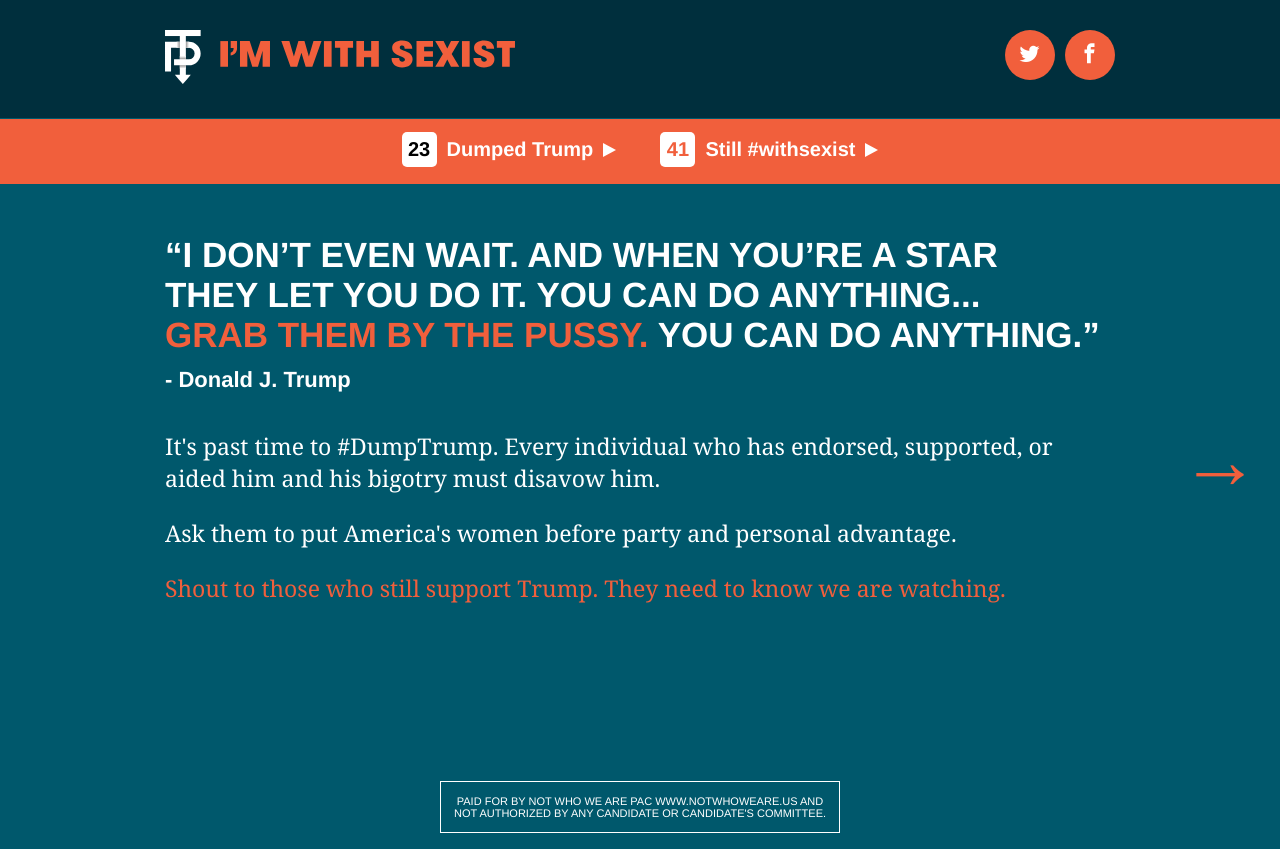
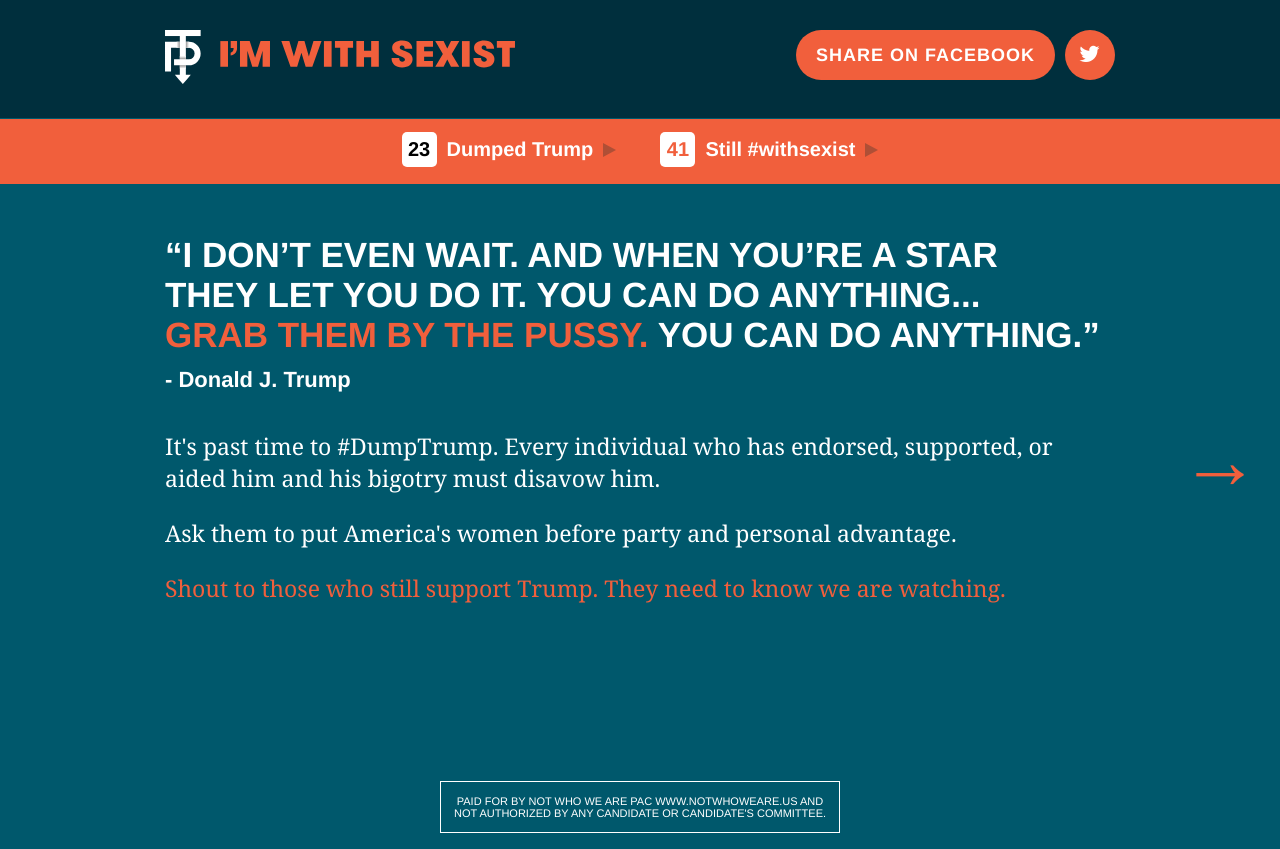
Before and after one commit to mattlima/imwithsexist.com, a plain HTML site: page index.html in a window 1280 px wide. Drawn offline with nearby package versions, Linux system fonts and the light colour scheme; files whose address does not match are found by name.

Commit message:
adding hover states and header updates (fb share text)

```diff
--- a/index.html
+++ b/index.html
@@ -37,7 +37,7 @@
 <div class="header sans-serif">
 
   <div class="logo"><img src="img/imwithsexistlogo.svg" alt="I'm With Sexism">
-  <div class="social"> <a target="_blank" href="https://www.facebook.com/sharer/sharer.php?u=http%3A//imwithsexist.com/"><span class="icon-facebook"></span></a> <a target="_blank" href="https://twitter.com/home?status=These%20people%20are%20still%20standing%20with%20%40realDonaldTrump%3A%20ImWithSexist.com%0A%23TrumpTapes"><span class="icon-twitter"></span></a> </div>
+  <div class="social"><a target="_blank" href="https://twitter.com/home?status=These%20people%20are%20still%20standing%20with%20%40realDonaldTrump%3A%20ImWithSexist.com%0A%23TrumpTapes"><span class="icon-twitter"></span></a> <a target="_blank" href="https://www.facebook.com/sharer/sharer.php?u=http%3A//imwithsexist.com/" class="button-share">Share on Facebook</a></div>
   </div>
 
   <h1 class="hidden">I'm With Sexist</h1>
--- a/style.css
+++ b/style.css
@@ -353,6 +353,10 @@ p {
 	left: auto;
 	right: 20px
 }
+.unslider-arrow.next:hover{
+	color: #254452 !important;
+}
+
 footer {
 	width: 98%;
 	margin: 7rem auto 1rem auto;
@@ -547,7 +551,7 @@ p {
 	content: "\ea96";
 }
 .social {
-	width: 110px;
+	width: auto;
 	float: right;
 }
 .social a {
@@ -564,8 +568,21 @@ p {
 	cursor: pointer;
 	float: right;
 }
+.social a:hover {
+	color: #AF4F36;
+}
 .social a:first-of-type {
 	margin-left: 10px;
+}
+.social a.button-share {
+	width: auto;
+	border-radius: 50px;
+	padding: 0 20px;
+	display: inline-block;
+	text-transform: uppercase;
+	font-family: "OpenSans", "Helvetica Neue", Helvetica, Arial, sans-serif;
+	font-weight: 900;
+	font-size: 18px;
 }
 
 @media only screen and (max-width: 603px) {
@@ -633,6 +650,13 @@ p {
 
 **************************************************************/
 
+a {
+	transition: all .2s linear;
+	-webkit-transition: all .2s linear;
+	-moz-transition: all .2s linear;
+	-o-transition: all .2s linear;
+}
+
 .header {
 	position: fixed;
     width: 100%;
@@ -674,7 +698,10 @@ p {
 	height: 100%;
 }
 .score-bar .category-title a:hover {
-	text-decoration: underline;
+	color: #AF4F36;
+}
+.score-bar .category-title a:hover i {
+	border-color: transparent transparent transparent white;
 }
 
 .score-bar .category-title a .counter {
@@ -688,9 +715,13 @@ p {
 	height: 0;
 	border-style: solid;
 	border-width: 7px 0 7px 13.3px;
-	border-color: transparent transparent transparent #ffffff;
+	border-color: transparent transparent transparent #AF4F36;
 	float: right;
 	margin: 11px 0 0 10px;
+	transition: all .2s linear;
+	-webkit-transition: all .2s linear;
+	-moz-transition: all .2s linear;
+	-o-transition: all .2s linear;
 }
 
 .score-bar .category-title .counter {
```
